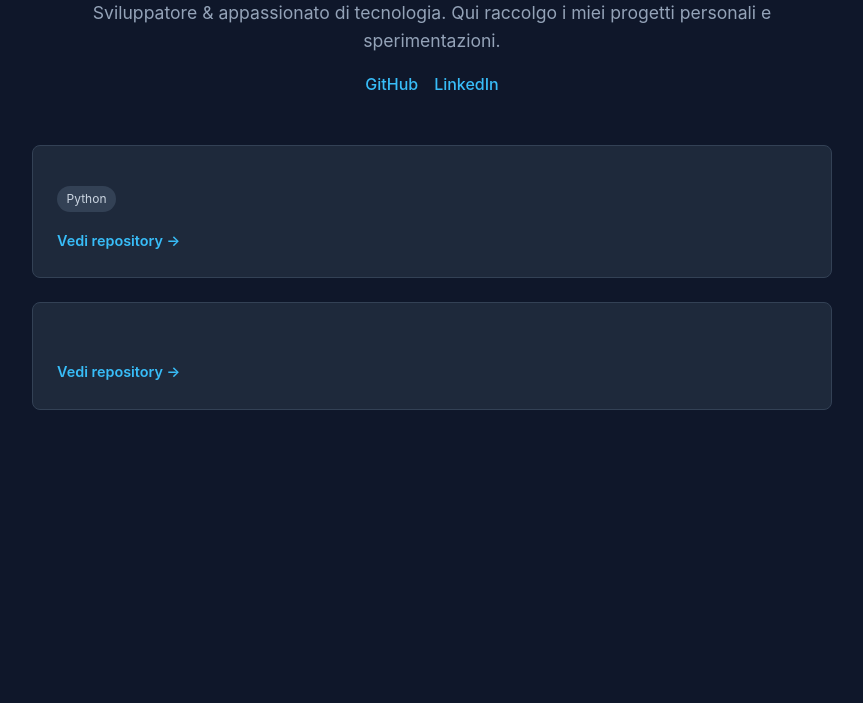
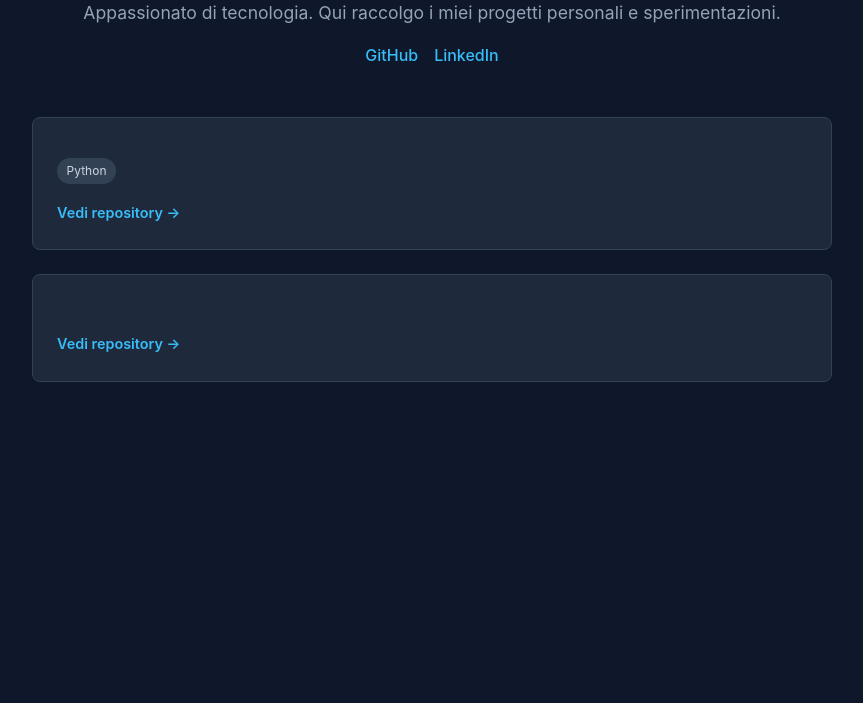
Before and after one commit to sorianodaniel96-stack/danielsoriano.github.io, a plain HTML site: page index.html in a window 1280 px wide. Shown: the part 97-800 px from the top of the page, without its empty margins (208-1071 px from the left). Drawn offline with Linux system fonts and the light colour scheme.

Commit message:
Update index.html

```diff
--- a/index.html
+++ b/index.html
@@ -67,7 +67,7 @@
   <div class="container">
     <header>
       <h1>Daniel Soriano</h1>
-      <p>Sviluppatore & appassionato di tecnologia. Qui raccolgo i miei progetti personali e sperimentazioni.</p>
+      <p>Appassionato di tecnologia. Qui raccolgo i miei progetti personali e sperimentazioni.</p>
       <div class="links">
         <a href="https://github.com/tuo-username" target="_blank">GitHub</a>
         <a href="https://linkedin.com/in/tuo-profilo" target="_blank">LinkedIn</a>
```
